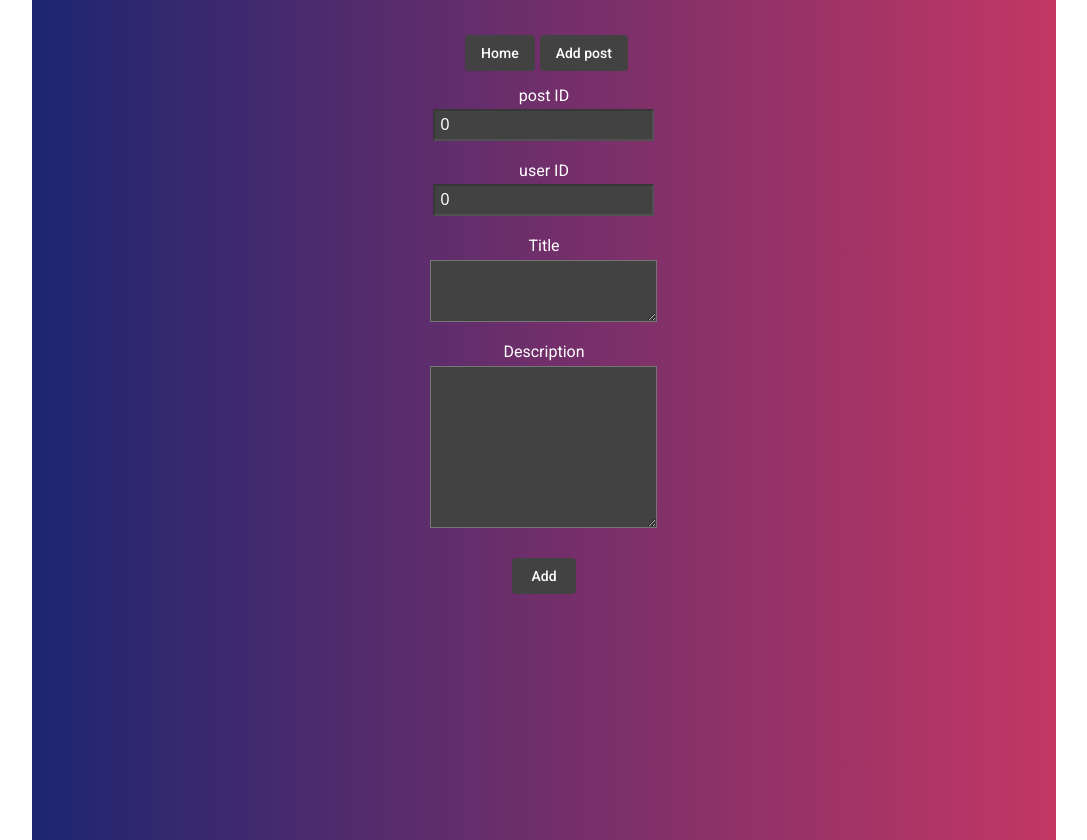
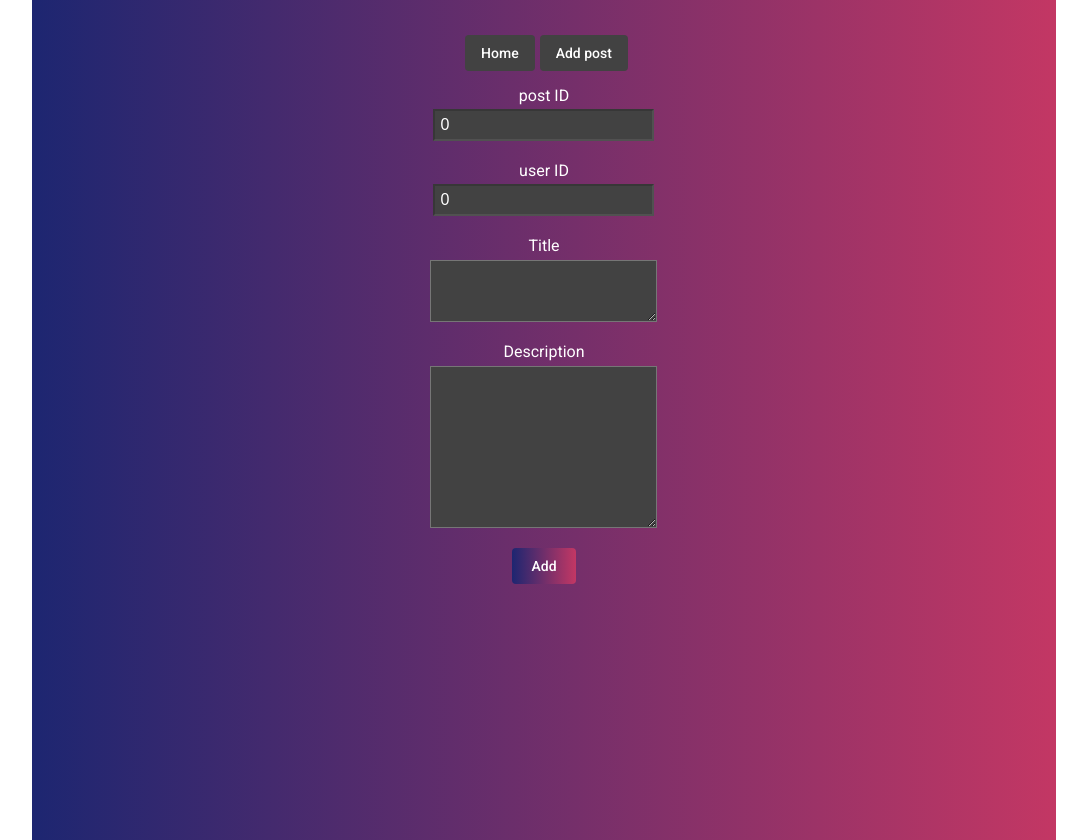
Before and after one commit to vekr0w/Posts-processing, an Angular app: page /posts/add in a window 1280 px wide. Shown: the whole page, without its empty margins (96-1183 px from the left). Built offline with nearby package versions, Linux system fonts and the light colour scheme.

Commit message:
Updated button-primary styles

```diff
--- a/src/app/posts/post/post.component.html
+++ b/src/app/posts/post/post.component.html
@@ -45,7 +45,7 @@
       <button
         *ngIf="canAddNew"
         mat-button
-        class="button-header"
+        class="button-primary"
         (click)="sendPost()"
         type="button"
       >
@@ -54,7 +54,7 @@
       <a
         *ngIf="!isEditPage && !canAddNew"
         mat-button
-        class="button-header"
+        class="button-primary"
         type="button"
         (click)="goToEditPage(postId)"
         >Edit</a
@@ -62,7 +62,7 @@
       <button
         *ngIf="isEditPage"
         mat-button
-        class="button-header"
+        class="button-primary"
         (click)="sendUpdatedPostData()"
         type="button"
       >
--- a/src/app/posts/post/post.component.scss
+++ b/src/app/posts/post/post.component.scss
@@ -1,7 +1,4 @@
 @import url(../../styles/_shared-classes.scss);
-
-form {
-}
 
 .form-wrapper {
   display: flex;
--- a/src/app/styles/_shared-classes.scss
+++ b/src/app/styles/_shared-classes.scss
@@ -14,6 +14,7 @@
 }
 
 .button-primary {
+  color: #ffffff;
   background: linear-gradient(to right, #1d2671, #c33764);
 }
 .button-delete {
```
